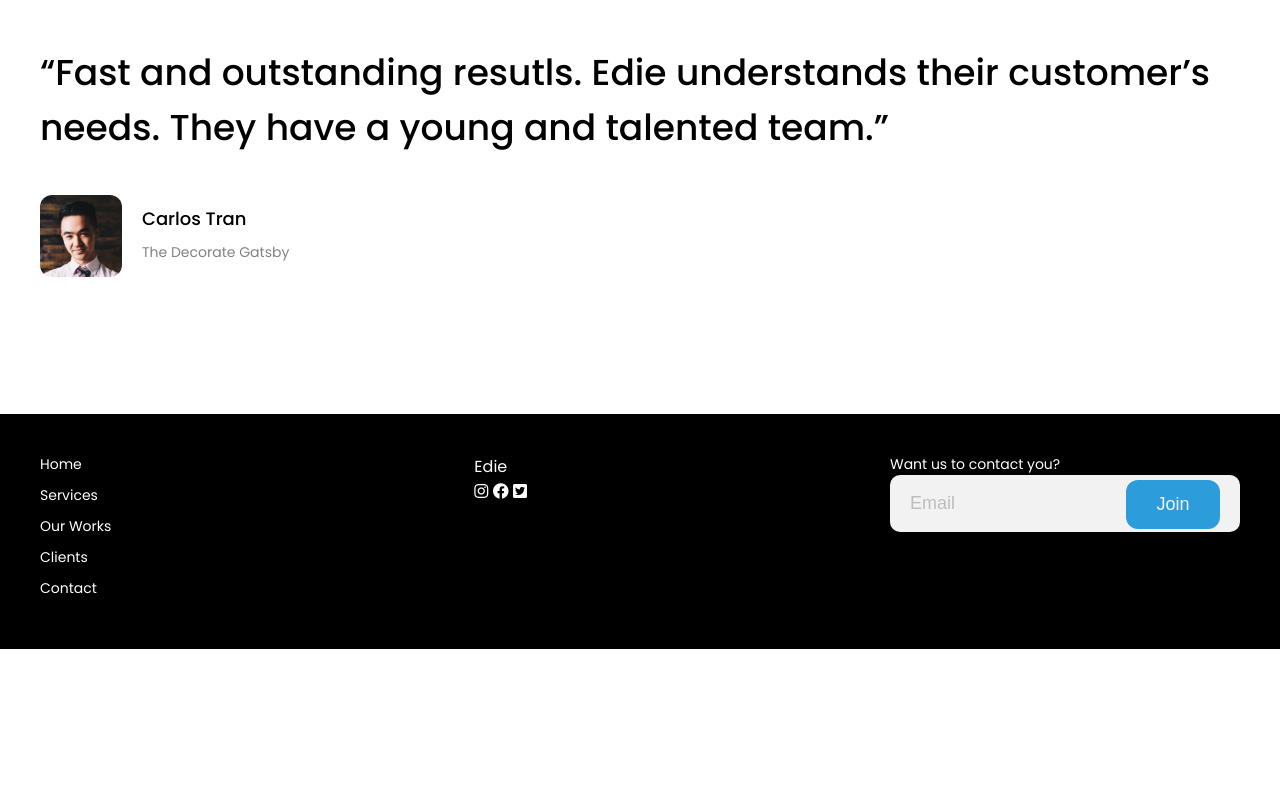
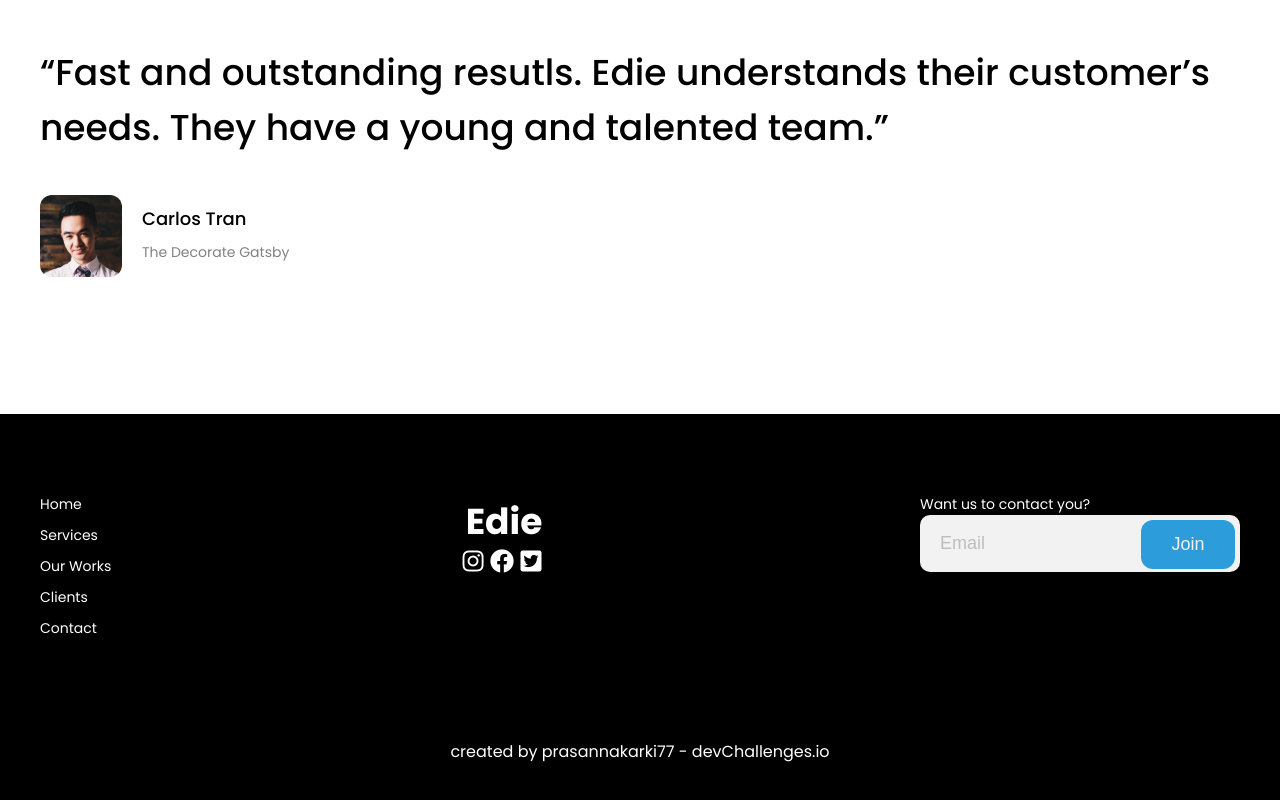
Before and after one commit to prasannakarki77/edie-homepage-Challenge-7-, a plain HTML site: page index.html in a window 1280 px wide. Shown: the part 4463-5263 px from the top of the page. Before the commit the page ends 5112 px from the top, so only its background shows below. Drawn offline with Linux system fonts and the light colour scheme.

Commit message:
footer section added

```diff
--- a/index.html
+++ b/index.html
@@ -197,6 +197,9 @@
           </span>
         </div>
       </div>
+      <div class="creator">
+        created by prasannakarki77 - devChallenges.io
+      </div>
     </div>
   </body>
   <script src="script.js"></script>
--- a/styles/style.scss
+++ b/styles/style.scss
@@ -477,6 +477,9 @@ button {
 .footer-elements{
   display: flex;
   justify-content: space-between;
+  max-width: 1300px;
+  margin: $margin-divs auto;
+
 }
 .footer-nav{
   ul {
@@ -490,6 +493,21 @@ button {
     }
   }
 }
+.footer-edie{
+  min-width: 100px;
+  span{
+    &:nth-child(1){
+      font-size: $font-lg;
+      font-weight: 600;
+    }
+  }
+  .socials{
+    i{
+      transform: scale(1.5);
+      margin-right: 10px;
+    }
+  }
+}
 .contact-email {
   max-width: 366px;
   span {
@@ -500,12 +518,13 @@ button {
       position: relative;
 
       input {
-        width: 350px;
+        width: 320px;
         height: 57px;
         border-radius: 10px;
 
         background-color: #f2f2f2;
-        padding: 20px;
+        padding:0 100px 0 20px;
+
         &::placeholder {
           color: #bdbdbd;
         }
@@ -513,7 +532,7 @@ button {
       button {
         position: absolute;
         top: 5px;
-        right: 20px;
+        right: 5px;
         color: #f2f2f2;
         background: #2d9cdb;
         width: 94px;
@@ -523,3 +542,7 @@ button {
     }
   }
 }
+.creator{
+  text-align: center;
+  margin-top: $margin-sections;
+}
```
Also changed, not shown: styles/style.css, 1 other file.
